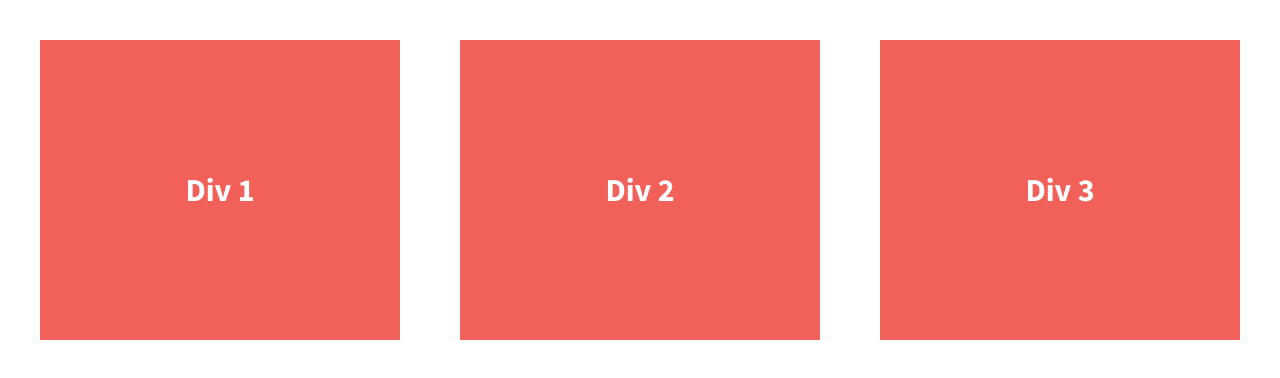
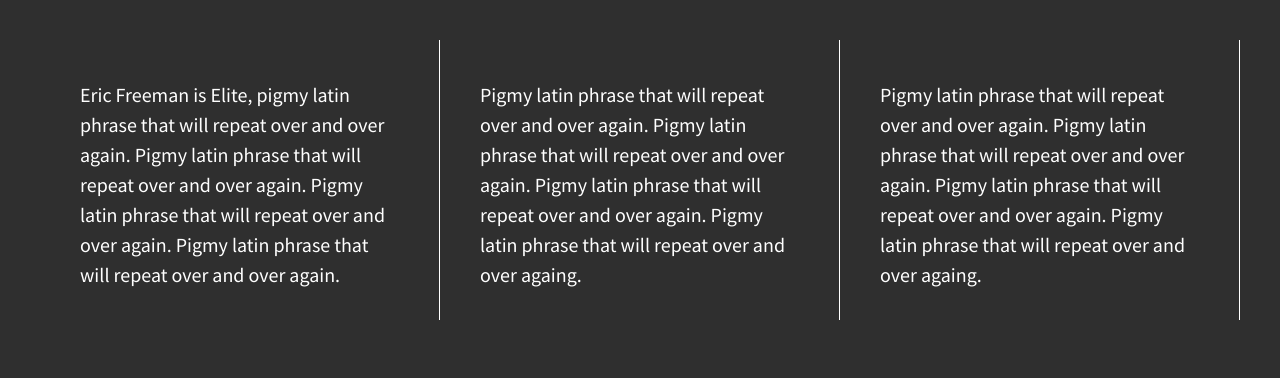
Before and after one commit to ericgfree/divs-flexbox-starter, a plain HTML site: page index.html in a window 1280 px wide. Drawn offline with nearby package versions, Linux system fonts and the light colour scheme.

Commit message:
Added background text and border

```diff
--- a/css/main.css
+++ b/css/main.css
@@ -106,25 +106,30 @@ body {
   padding: 2em;
   font-size: 1.25em;
   height: 100%;
+  background-color: #2f2f2f;
 }
 
 .wrapper {
   /*add display:flex and set justify-content to space-between*/
   display: flex;
   justify-content: space-between;
-  font-weight: 700;
+  font-weight: 200;
 }
 
 .div-1, .div-2, .div-3 {
   /*give the divs a width of 30%, add display:flex, set justify-content and align-items to center*/
   display: flex;
   justify-content: center;
-  align-items: center;
+  align-items: flex-start;
   color: #fff;
   line-height: 1.5em;
-  font-size: 1.6em;
-  background-color: #f16059;
-  height: 300px;
+  font-size: 1em;
+  background-color: #2f2f2f;
+  border-right-style: solid;
+  border-color: #fff;
+  border-width: thin;
+  padding: 2em;
+  height: 200px;
   width: 30%;
 }
 
--- a/index.html
+++ b/index.html
@@ -23,13 +23,13 @@
 
         <section class="wrapper">
             <div class="div-1">
-                Div 1
+                Eric Freeman is Elite, pigmy latin phrase that will repeat over and over again. Pigmy latin phrase that will repeat over and over again. Pigmy latin phrase that will repeat over and over again. Pigmy latin phrase that will repeat over and over again.
             </div>
             <div class="div-2">
-                Div 2
+                Pigmy latin phrase that will repeat over and over again. Pigmy latin phrase that will repeat over and over again. Pigmy latin phrase that will repeat over and over again. Pigmy latin phrase that will repeat over and over againg.
             </div>
             <div class="div-3">
-                Div 3
+                Pigmy latin phrase that will repeat over and over again. Pigmy latin phrase that will repeat over and over again. Pigmy latin phrase that will repeat over and over again. Pigmy latin phrase that will repeat over and over againg.
             </div>
         </section>
 
```
